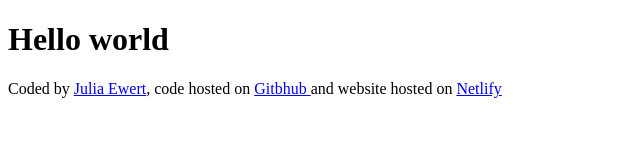
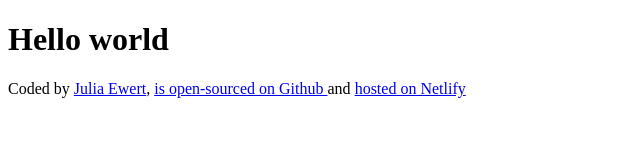
Before and after one commit to Ailujita/Weather-App, a plain HTML site: page index.html in a window 1280 px wide. Shown: the whole page, without its empty margins (0-640 px from the left). Drawn offline with Linux system fonts and the light colour scheme.

Commit message:
Updated the footer content to something more readable

```diff
--- a/index.html
+++ b/index.html
@@ -10,14 +10,13 @@
   </body>
   <footer>
     Coded by
-    <a href="https://github.com/Ailujita" target="_blank">Julia Ewert</a>, code
-    hosted on
-    <a href="https://github.com/Ailujita/Weather-App" target="_blank">
-      Gitbhub
+    <a href="https://github.com/Ailujita" target="_blank">Julia Ewert</a>,
+    <a href="https://github.com/Ailujita/Weather-App" target="_blank"
+      >is open-sourced on Github
     </a>
-    and website hosted on
+    and
     <a href="https://shecodes-wetter-app.netlify.app/" target="_blank"
-      >Netlify</a
+      >hosted on Netlify</a
     >
   </footer>
 </html>
```
